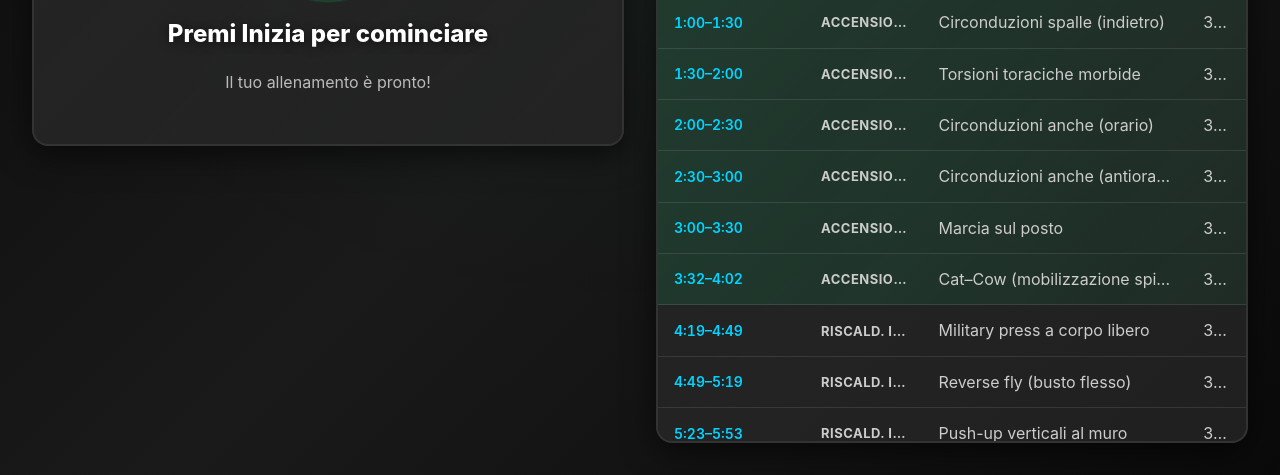
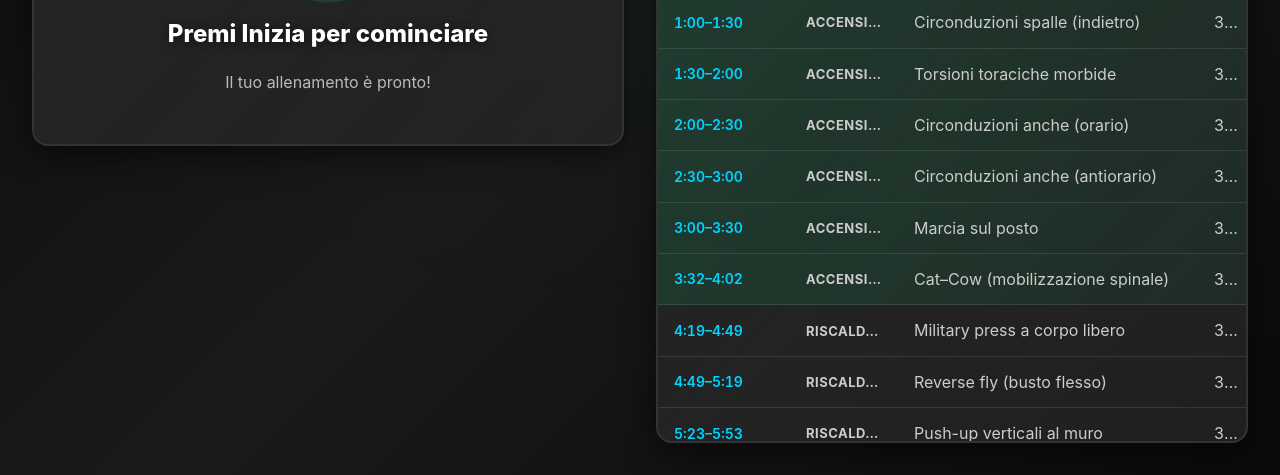
Before and after one commit to Draghont/MorningForceRoutine, a plain HTML site: page index.html in a window 1280 px wide. Shown: the part 480-955 px from the top of the page. Drawn offline with Linux system fonts and the light colour scheme.

Commit message:
fix table width

```diff
--- a/style.css
+++ b/style.css
@@ -588,6 +588,7 @@
 
     table{
       width:100%;
+      min-width:600px;
       table-layout:fixed;
       border-collapse:separate;
       border-spacing:0;
@@ -609,9 +610,9 @@
     }
 
     /* Fixed column widths to prevent horizontal scroll */
-    thead th:nth-child(1), tbody td:nth-child(1) { width: 25%; } /* Time */
-    thead th:nth-child(2), tbody td:nth-child(2) { width: 20%; } /* Block */
-    thead th:nth-child(3), tbody td:nth-child(3) { width: 45%; } /* Exercise */
+    thead th:nth-child(1), tbody td:nth-child(1) { width: 22%; } /* Time */
+    thead th:nth-child(2), tbody td:nth-child(2) { width: 18%; } /* Block */
+    thead th:nth-child(3), tbody td:nth-child(3) { width: 50%; } /* Exercise */
     thead th:nth-child(4), tbody td:nth-child(4) { width: 10%; } /* Duration */
 
     tbody td{
@@ -839,7 +840,7 @@
       .table-wrap{
         max-height:calc(100vh - 200px);
         overflow-y:auto;
-        overflow-x:hidden;
+        overflow-x:auto;
       }
 
       .exercise-icon{
```
